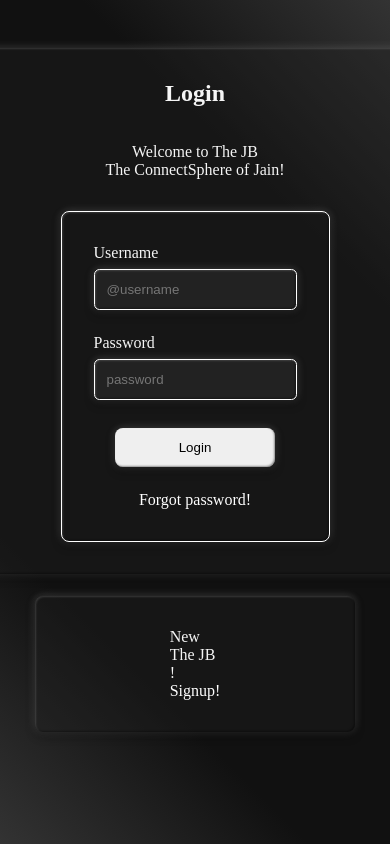
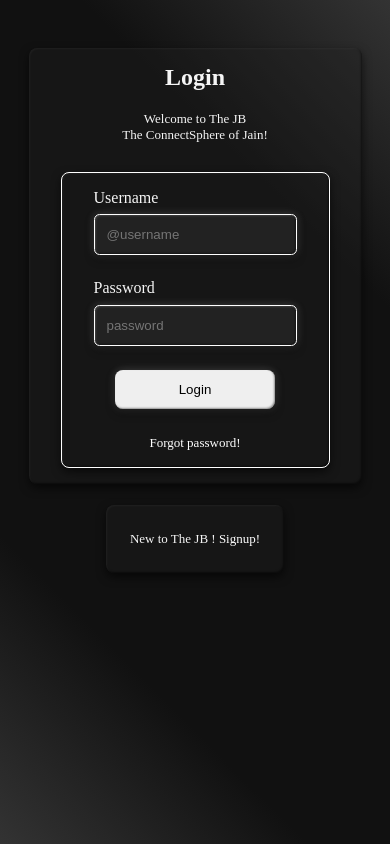
Before and after one commit to Starkkk24/Bulletin, a Flask app: page /login in a window 390 px wide. Run offline with Flask 3, Linux system fonts and the light colour scheme.

Commit message:
cmit-35 (login page finish with responsiveness)

```diff
--- a/static/css/login.css
+++ b/static/css/login.css
@@ -26,14 +26,14 @@
     background-color: var(--card-background);
     border-radius: 0.5rem;
     box-shadow:
-    inset 1px 1px 2px rgba(255, 255, 255, 0.05), /* soft top-left highlight */
-    inset -1px -1px 2px rgba(0, 0, 0, 0.5),     /* soft bottom-right shadow */
+    inset 1px 1px 2px rgba(255, 255, 255, 0.05),
+    inset -1px -1px 2px rgba(0, 0, 0, 0.5),
     0 4px 10px rgba(0, 0, 0, 0.6);
-     box-shadow:
-    inset 1px 1px 2px rgba(255, 255, 255, 0.15), /* enhanced top-left white highlight */
-    inset -1px -1px 2px rgba(0, 0, 0, 0.4),     /* slightly softened bottom-right shadow */
-    0 4px 10px rgba(0, 0, 0, 0.4),              /* softened main shadow */
-    0 0 8px rgba(255, 255, 255, 0.2);           /* added subtle white outer glow */
+     /* box-shadow:
+    inset 1px 1px 2px rgba(255, 255, 255, 0.15),
+    inset -1px -1px 2px rgba(0, 0, 0, 0.4),
+    0 4px 10px rgba(0, 0, 0, 0.4),
+    0 0 8px rgba(255, 255, 255, 0.2); */
 
 
     display: flex;
@@ -59,11 +59,10 @@
             gap: 1.5rem;
             padding: 2rem;
             border: 1.5px solid white;
-            box-shadow:
-    inset 1px 1px 2px rgba(255, 255, 255, 0.15), /* enhanced top-left white highlight */
-    inset -1px -1px 2px rgba(0, 0, 0, 0.4),     /* slightly softened bottom-right shadow */
-    0 4px 10px rgba(0, 0, 0, 0.4),              /* softened main shadow */
-    0 0 8px rgba(255, 255, 255, 0.2);           /* added subtle white outer glow */
+    box-shadow:
+    inset 1px 1px 2px rgba(255, 255, 255, 0.05),
+    inset -1px -1px 2px rgba(0, 0, 0, 0.5),
+    0 4px 10px rgba(0, 0, 0, 0.6);
 
             border-radius: 0.5rem;
             align-items: center;
@@ -115,21 +114,20 @@
 
 
 .card-shoe{
-    padding: 1rem 8.4rem;
+    padding: 1rem 2rem;
     background-color: var(--card-background);
     border-radius: 0.5rem;
     box-shadow:
     inset 1px 1px 2px rgba(255, 255, 255, 0.05), /* soft top-left highlight */
     inset -1px -1px 2px rgba(0, 0, 0, 0.5),     /* soft bottom-right shadow */
     0 4px 10px rgba(0, 0, 0, 0.6);
-    box-shadow:
-    inset 1px 1px 2px rgba(255, 255, 255, 0.15), /* enhanced top-left white highlight */
-    inset -1px -1px 2px rgba(0, 0, 0, 0.4),     /* slightly softened bottom-right shadow */
-    0 4px 10px rgba(0, 0, 0, 0.4),              /* softened main shadow */
-    0 0 8px rgba(255, 255, 255, 0.2);           /* added subtle white outer glow */
 
+
+    display: flex;
     justify-content: center;
     align-items: center;
+    text-align: center;
+
 }
     .card-shoe a{
         text-decoration: none;
@@ -138,3 +136,42 @@
     .card-shoe a:hover{
         text-decoration: underline;
     }
+
+
+/* Adding responsiveness */
+@media (max-width:991px){
+
+    .page-wrap{
+        margin: 0;
+        padding: 3rem 1rem;
+    }
+
+    .login-card{
+        padding: 1rem 2rem;
+    }
+            .head h2{
+                margin-bottom: 0.45rem;
+            }
+            .head p{
+                font-size: small;
+            }
+
+        .entry-fields{
+            padding: 1rem 2rem;
+        }
+            .submit-button .login{
+                margin: 0;
+            }
+            .baaki-maal a{
+                font-size: small;
+            }
+
+    .card-shoe{
+         padding: 0.8rem 1.5rem;
+         display: inline-block;
+    }
+        .card-shoe p{
+            font-size: small;
+            white-space: nowrap;
+        }
+}
--- a/templates/login.html
+++ b/templates/login.html
@@ -35,7 +35,7 @@
             </div>
         </div>
         <div class="card-shoe">
-            <span><p>New  The JB ! <a href="#">Signup!</a></p></span>
+            <p>New to The JB ! <a href="#">Signup!</a></p>
         </div>
     </div>
 </body>
```
